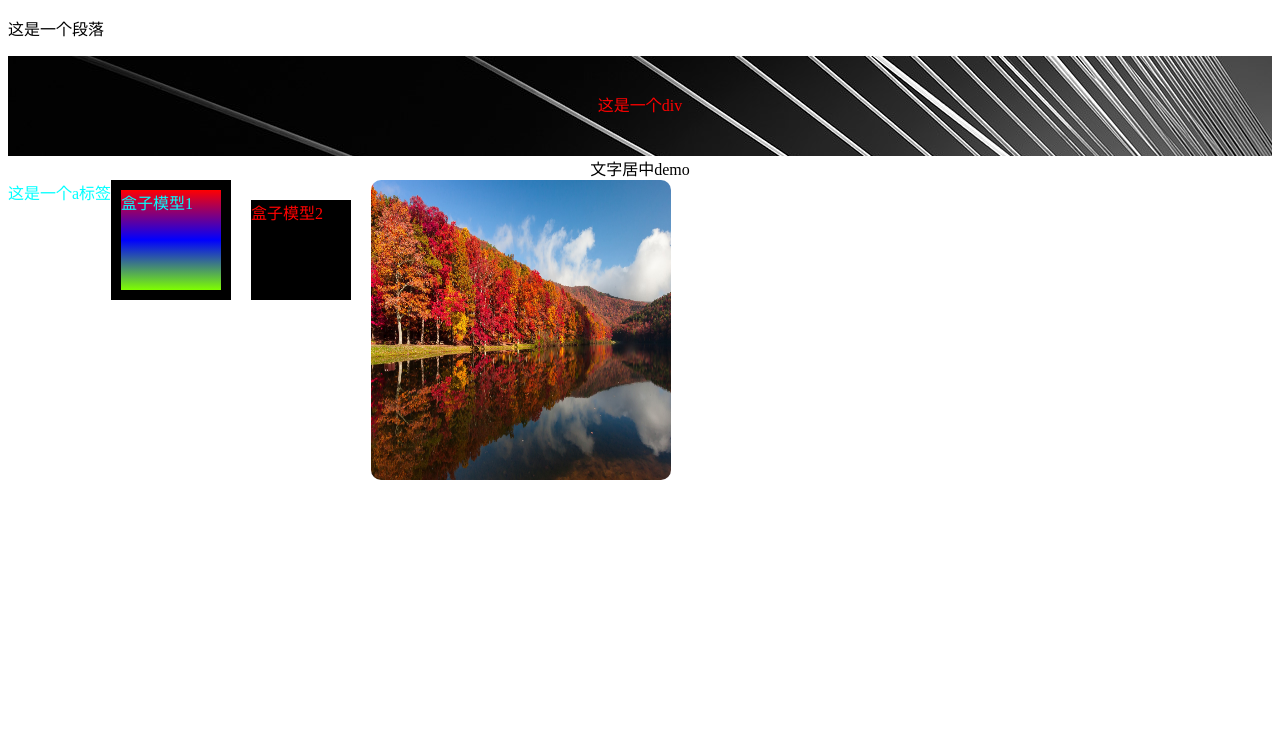
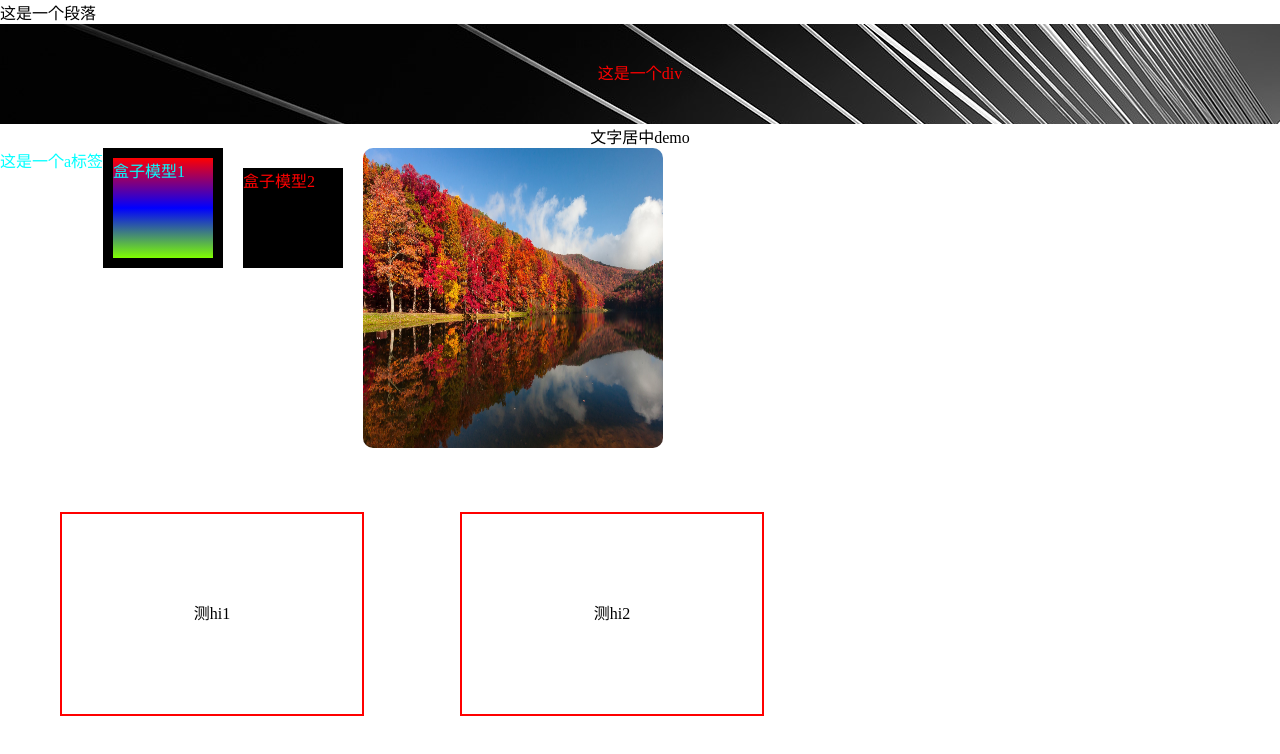
Before and after one commit to fds520/htmlCssJsDemo, a website: page src/demo/html/demo1.html in a window 1280 px wide. Drawn offline with Linux system fonts and the light colour scheme.

Commit message:
盒子模型

```diff
--- a/src/demo/css/demo1.css
+++ b/src/demo/css/demo1.css
@@ -1,3 +1,7 @@
+/*通配符选择器*/
+*{
+    margin: 0px;
+}
 .demo1{
     color: red;
     height: 100px;
@@ -44,3 +48,24 @@ a:hover{
 }
 .imgDiv{
 }
+.demo2{
+    margin: 60px;
+    position: absolute;
+}
+.demo2-div1{
+    position: absolute;
+    border: 2px solid red;
+    width: 300px;
+    height: 200px;
+    text-align: center;
+    line-height: 200px;
+}
+.demo2-div2{
+    position: relative;
+    left: 400px;
+    border: 2px solid red;
+    width: 300px;
+    height: 200px;
+    text-align: center;
+    line-height: 200px;
+}
--- a/src/demo/html/demo1.html
+++ b/src/demo/html/demo1.html
@@ -16,5 +16,9 @@
 <div class="imgDiv">
     <img class="imgDemo1" src="../images/26.jpg">
 </div>
+<div class="demo2">
+    <div class="demo2-div1">测hi1</div>
+    <div class="demo2-div2">测hi2</div>
+</div>
 </body>
 </html>
```
